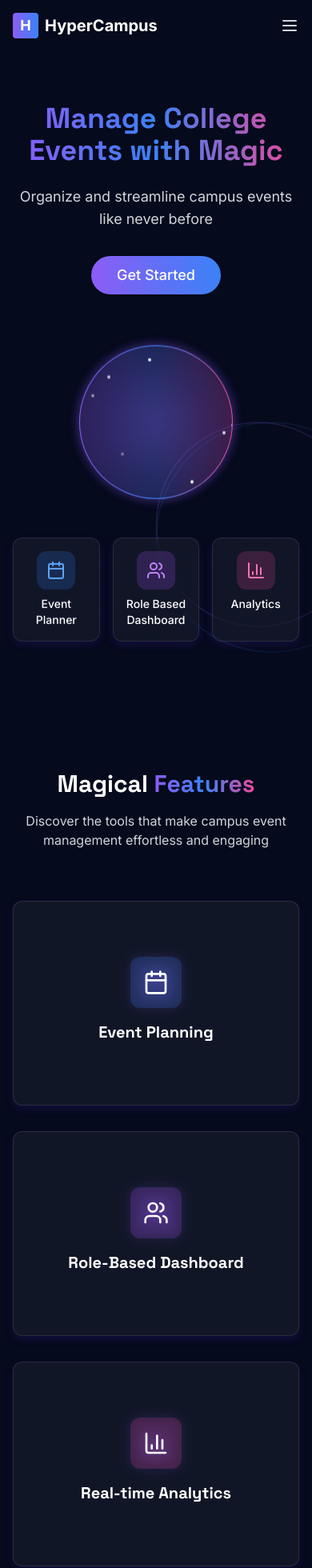
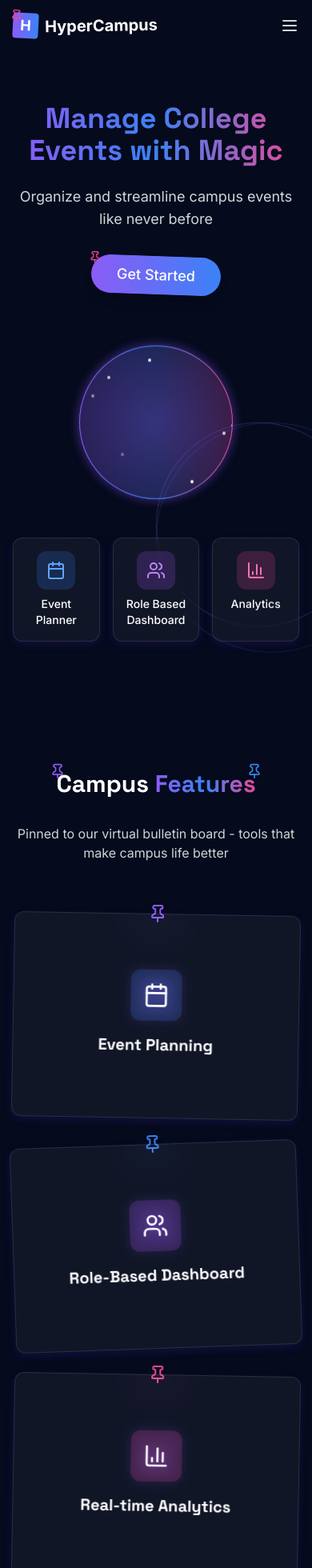
Before and after one commit to pprinccee/AI-WEB-PAGE-, a React (Vite) app: page / in a window 390 px wide. Shown: the top 1960 px of the page at 80% size. Built offline with nearby package versions, Linux system fonts and the light colour scheme.

Commit message:
Remove footer and update features section
Removed the footer and updated the features section to hang on a college bulletin board.

```diff
--- a/src/components/Logo.tsx
+++ b/src/components/Logo.tsx
@@ -1,13 +1,17 @@
 
 import React from 'react';
+import { Pin } from 'lucide-react';
 
 const Logo = () => {
   return (
-    <div className="flex items-center gap-2">
-      <div className="h-8 w-8 bg-gradient-to-r from-neon-purple to-neon-blue rounded flex items-center justify-center text-white font-bold text-lg">
+    <div className="flex items-center gap-2 relative">
+      <div className="h-8 w-8 bg-gradient-to-r from-neon-purple to-neon-blue rounded flex items-center justify-center text-white font-bold text-lg transform rotate-3 relative">
+        <span className="absolute -top-1 -left-1">
+          <Pin className="text-neon-pink" size={16} />
+        </span>
         H
       </div>
-      <span className="text-white font-bold text-xl">HyperCampus</span>
+      <span className="text-white font-bold text-xl transform -rotate-1">HyperCampus</span>
     </div>
   );
 };
--- a/src/pages/Index.tsx
+++ b/src/pages/Index.tsx
@@ -6,7 +6,7 @@ import MagicOrb from '@/components/MagicOrb';
 import FeatureCard from '@/components/FeatureCard';
 import TestimonialCarousel from '@/components/TestimonialCarousel';
 import { Button } from '@/components/ui/button';
-import { Calendar, Users, BarChart3 } from 'lucide-react';
+import { Calendar, Users, BarChart3, Pin } from 'lucide-react';
 
 const Index = () => {
   useEffect(() => {
@@ -40,7 +40,8 @@ const Index = () => {
             <p className="text-gray-300 text-lg md:text-xl mb-8">
               Organize and streamline campus events like never before
             </p>
-            <Button className="bg-gradient-to-r from-neon-purple to-neon-blue hover:opacity-90 transition-opacity text-white font-medium rounded-full px-8 py-6 text-lg">
+            <Button className="bg-gradient-to-r from-neon-purple to-neon-blue hover:opacity-90 transition-opacity text-white font-medium rounded-full px-8 py-6 text-lg transform rotate-2 shadow-lg relative">
+              <Pin className="absolute -top-1 -left-1 text-neon-pink" size={16} />
               Get Started
             </Button>
           </div>
@@ -49,7 +50,7 @@ const Index = () => {
             <MagicOrb />
 
             <div className="grid grid-cols-3 gap-4 md:gap-8 mt-12 max-w-3xl mx-auto">
-              <div className="glass-card rounded-lg p-4 text-center animate-float" style={{
+              <div className="glass-card rounded-lg p-4 text-center animate-float transform rotate-1" style={{
               animationDelay: '0.2s'
             }}>
                 <div className="w-12 h-12 md:w-16 md:h-16 mx-auto bg-blue-500/20 rounded-lg flex items-center justify-center mb-2">
@@ -58,7 +59,7 @@ const Index = () => {
                 <p className="text-white text-sm md:text-base font-medium">Event Planner</p>
               </div>
 
-              <div className="glass-card rounded-lg p-4 text-center animate-float" style={{
+              <div className="glass-card rounded-lg p-4 text-center animate-float transform -rotate-2" style={{
               animationDelay: '0.4s'
             }}>
                 <div className="w-12 h-12 md:w-16 md:h-16 mx-auto bg-purple-500/20 rounded-lg flex items-center justify-center mb-2">
@@ -67,7 +68,7 @@ const Index = () => {
                 <p className="text-white text-sm md:text-base font-medium">Role Based Dashboard</p>
               </div>
 
-              <div className="glass-card rounded-lg p-4 text-center animate-float" style={{
+              <div className="glass-card rounded-lg p-4 text-center animate-float transform rotate-2" style={{
               animationDelay: '0.6s'
             }}>
                 <div className="w-12 h-12 md:w-16 md:h-16 mx-auto bg-pink-500/20 rounded-lg flex items-center justify-center mb-2">
@@ -80,33 +81,72 @@ const Index = () => {
         </div>
       </section>
 
-      {/* Features Section */}
+      {/* Features Section - Bulletin Board Style */}
       <section id="features" className="py-20 relative">
         <div className="container mx-auto px-4">
-          <div className="text-center mb-16">
-            <h2 className="text-3xl md:text-4xl font-bold mb-4 text-white">
-              Magical <span className="text-gradient">Features</span>
+          <div className="text-center mb-16 relative">
+            <h2 className="text-3xl md:text-4xl font-bold mb-4 text-white relative inline-block">
+              <span className="absolute -top-2 -left-2">
+                <Pin className="text-neon-purple" size={20} />
+              </span>
+              Campus <span className="text-gradient">Features</span>
+              <span className="absolute -top-2 -right-2">
+                <Pin className="text-neon-blue" size={20} />
+              </span>
             </h2>
-            <p className="text-gray-300 max-w-2xl mx-auto">
-              Discover the tools that make campus event management effortless and engaging
+            <p className="text-gray-300 max-w-2xl mx-auto mt-4">
+              Pinned to our virtual bulletin board - tools that make campus life better
             </p>
           </div>
 
           <div className="grid grid-cols-1 md:grid-cols-2 lg:grid-cols-3 gap-8 scroll-section opacity-0">
-            <FeatureCard title="Event Planning" description="Easily create, schedule, and manage multiple events with our intuitive calendar interface. Set reminders and track event milestones." icon={<Calendar className="w-8 h-8 text-white" />} color="bg-blue-500/20" />
+            <div className="relative transform rotate-1">
+              <span className="absolute -top-3 left-1/2 -translate-x-1/2">
+                <Pin className="text-neon-purple" size={24} />
+              </span>
+              <FeatureCard
+                title="Event Planning"
+                description="Easily create, schedule, and manage multiple events with our intuitive calendar interface. Set reminders and track event milestones."
+                icon={<Calendar className="w-8 h-8 text-white" />}
+                color="bg-blue-500/20"
+              />
+            </div>
 
-            <FeatureCard title="Role-Based Dashboard" description="Customize access for organizers, club admins, and attendees. Each role has its own tailored dashboard with relevant tools and information." icon={<Users className="w-8 h-8 text-white" />} color="bg-purple-500/20" />
+            <div className="relative transform -rotate-2">
+              <span className="absolute -top-3 left-1/2 -translate-x-1/2">
+                <Pin className="text-neon-blue" size={24} />
+              </span>
+              <FeatureCard
+                title="Role-Based Dashboard"
+                description="Customize access for organizers, club admins, and attendees. Each role has its own tailored dashboard with relevant tools and information."
+                icon={<Users className="w-8 h-8 text-white" />}
+                color="bg-purple-500/20"
+              />
+            </div>
 
-            <FeatureCard title="Real-time Analytics" description="Gain insights into attendance patterns, ticket sales, and engagement metrics to optimize your future events." icon={<BarChart3 className="w-8 h-8 text-white" />} color="bg-pink-500/20" />
+            <div className="relative transform rotate-1">
+              <span className="absolute -top-3 left-1/2 -translate-x-1/2">
+                <Pin className="text-neon-pink" size={24} />
+              </span>
+              <FeatureCard
+                title="Real-time Analytics"
+                description="Gain insights into attendance patterns, ticket sales, and engagement metrics to optimize your future events."
+                icon={<BarChart3 className="w-8 h-8 text-white" />}
+                color="bg-pink-500/20"
+              />
+            </div>
           </div>
         </div>
       </section>
 
-      {/* About Section */}
+      {/* About Section - Bulletin Board Style */}
       <section id="about" className="py-20 relative">
         <div className="container mx-auto px-4">
           <div className="grid grid-cols-1 md:grid-cols-2 gap-12 items-center">
-            <div className="scroll-section opacity-0">
+            <div className="scroll-section opacity-0 relative transform rotate-1 p-8">
+              <span className="absolute -top-3 left-10">
+                <Pin className="text-neon-purple" size={24} />
+              </span>
               <h2 className="text-3xl md:text-4xl font-bold mb-6 text-white">
                 Revolutionize Your <span className="text-gradient">Campus Events</span>
               </h2>
@@ -116,12 +156,16 @@ const Index = () => {
               <p className="text-gray-300 mb-8">
                 With innovative features and a magical user experience, we're transforming how colleges handle events, making the process more efficient and enjoyable for everyone involved.
               </p>
-              <Button className="bg-gradient-to-r from-neon-purple to-neon-blue hover:opacity-90 transition-opacity text-white font-medium rounded-full px-6">
+              <Button className="bg-gradient-to-r from-neon-purple to-neon-blue hover:opacity-90 transition-opacity text-white font-medium rounded-full px-6 transform -rotate-1 relative">
+                <Pin className="absolute -top-1 -left-1 text-neon-pink" size={16} />
                 Learn More
               </Button>
             </div>
 
-            <div className="relative h-80 md:h-96 glass-card rounded-xl overflow-hidden scroll-section opacity-0">
+            <div className="relative h-80 md:h-96 glass-card rounded-xl overflow-hidden scroll-section opacity-0 transform -rotate-1">
+              <span className="absolute -top-3 right-10 z-10">
+                <Pin className="text-neon-blue" size={24} />
+              </span>
               <div className="absolute inset-0 bg-gradient-radial from-neon-purple/20 to-transparent"></div>
               <MagicOrb />
             </div>
@@ -129,26 +173,40 @@ const Index = () => {
         </div>
       </section>
 
-      {/* Testimonials Section */}
+      {/* Testimonials Section - Bulletin Board Style */}
       <section id="testimonials" className="py-20 relative">
         <div className="container mx-auto px-4">
-          <div className="text-center mb-16">
-            <h2 className="text-3xl md:text-4xl font-bold mb-4 text-white">
-              What People Are <span className="text-gradient">Saying</span>
+          <div className="text-center mb-16 relative">
+            <h2 className="text-3xl md:text-4xl font-bold mb-4 text-white relative inline-block">
+              <span className="absolute -top-2 -left-2">
+                <Pin className="text-neon-pink" size={20} />
+              </span>
+              Student <span className="text-gradient">Testimonials</span>
+              <span className="absolute -top-2 -right-2">
+                <Pin className="text-neon-purple" size={20} />
+              </span>
             </h2>
-            <p className="text-gray-300 max-w-2xl mx-auto">
-              Hear from students and event organizers who have experienced the magic
+            <p className="text-gray-300 max-w-2xl mx-auto mt-4">
+              Pinned notes from students who experienced the magic
             </p>
           </div>
 
-          <TestimonialCarousel />
+          <div className="relative transform rotate-1">
+            <span className="absolute -top-3 left-1/2 -translate-x-1/2 z-10">
+              <Pin className="text-neon-blue" size={24} />
+            </span>
+            <TestimonialCarousel />
+          </div>
         </div>
       </section>
 
-      {/* CTA Section */}
+      {/* CTA Section - Bulletin Board Style */}
       <section className="py-20 relative">
         <div className="container mx-auto px-4">
-          <div className="glass-card rounded-xl p-8 md:p-12 text-center max-w-4xl mx-auto relative overflow-hidden">
+          <div className="glass-card rounded-xl p-8 md:p-12 text-center max-w-4xl mx-auto relative overflow-hidden transform -rotate-1">
+            <span className="absolute -top-3 left-1/2 -translate-x-1/2 z-20">
+              <Pin className="text-neon-pink" size={28} />
+            </span>
             <div className="absolute inset-0 bg-gradient-to-r from-neon-purple/30 via-neon-blue/20 to-neon-pink/30 opacity-50"></div>
             <div className="relative z-10">
               <h2 className="text-3xl md:text-4xl font-bold mb-6 text-white">
@@ -157,59 +215,14 @@ const Index = () => {
               <p className="text-gray-300 mb-8 max-w-2xl mx-auto">
                 Join thousands of student organizations already using HyperCampus to create magical event experiences.
               </p>
-              <Button className="bg-white hover:bg-gray-100 text-neon-purple font-medium rounded-full px-8 py-6 text-lg">
+              <Button className="bg-white hover:bg-gray-100 text-neon-purple font-medium rounded-full px-8 py-6 text-lg transform rotate-2">
+                <Pin className="absolute -top-1 -left-1 text-neon-blue" size={16} />
                 Get Started for Free
               </Button>
             </div>
           </div>
         </div>
       </section>
-
-      {/* Footer */}
-      <footer className="py-12 border-t border-gray-800">
-        <div className="container mx-auto px-4">
-          <div className="grid grid-cols-1 md:grid-cols-4 gap-8">
-            <div>
-              <h3 className="text-xl font-bold text-white mb-4">HyperCampus</h3>
-              <p className="text-gray-400">
-                The magical way to manage college events.
-              </p>
-            </div>
-
-            <div>
-              <h4 className="text-lg font-semibold text-white mb-4">Features</h4>
-              <ul className="space-y-2">
-                <li><a href="#" className="text-gray-400 hover:text-white transition-colors">Event Planning</a></li>
-                <li><a href="#" className="text-gray-400 hover:text-white transition-colors">Role-Based Dashboard</a></li>
-                <li><a href="#" className="text-gray-400 hover:text-white transition-colors">Analytics</a></li>
-                <li><a href="#" className="text-gray-400 hover:text-white transition-colors">Promotion Tools</a></li>
-              </ul>
-            </div>
-
-            <div>
-              <h4 className="text-lg font-semibold text-white mb-4">Resources</h4>
-              <ul className="space-y-2">
-                <li><a href="#" className="text-gray-400 hover:text-white transition-colors">Documentation</a></li>
-                <li><a href="#" className="text-gray-400 hover:text-white transition-colors">Guides</a></li>
-                <li><a href="#" className="text-gray-400 hover:text-white transition-colors">API</a></li>
-                <li><a href="#" className="text-gray-400 hover:text-white transition-colors">Blog</a></li>
-              </ul>
-            </div>
-
-            <div>
-              <h4 className="text-lg font-semibold text-white mb-4">Contact</h4>
-              <ul className="space-y-2">
-                <li><a href="#" className="text-gray-400 hover:text-white transition-colors">Support</a></li>
-                <li><a href="#" className="text-gray-400 hover:text-white transition-colors">Sales</a></li>
-              </ul>
-            </div>
-          </div>
-
-          <div className="mt-12 pt-8 border-t border-gray-800 text-center text-gray-500">
-            <p>&copy; 2023 HyperCampus. All rights reserved.</p>
-          </div>
-        </div>
-      </footer>
     </div>;
 };
 
```
